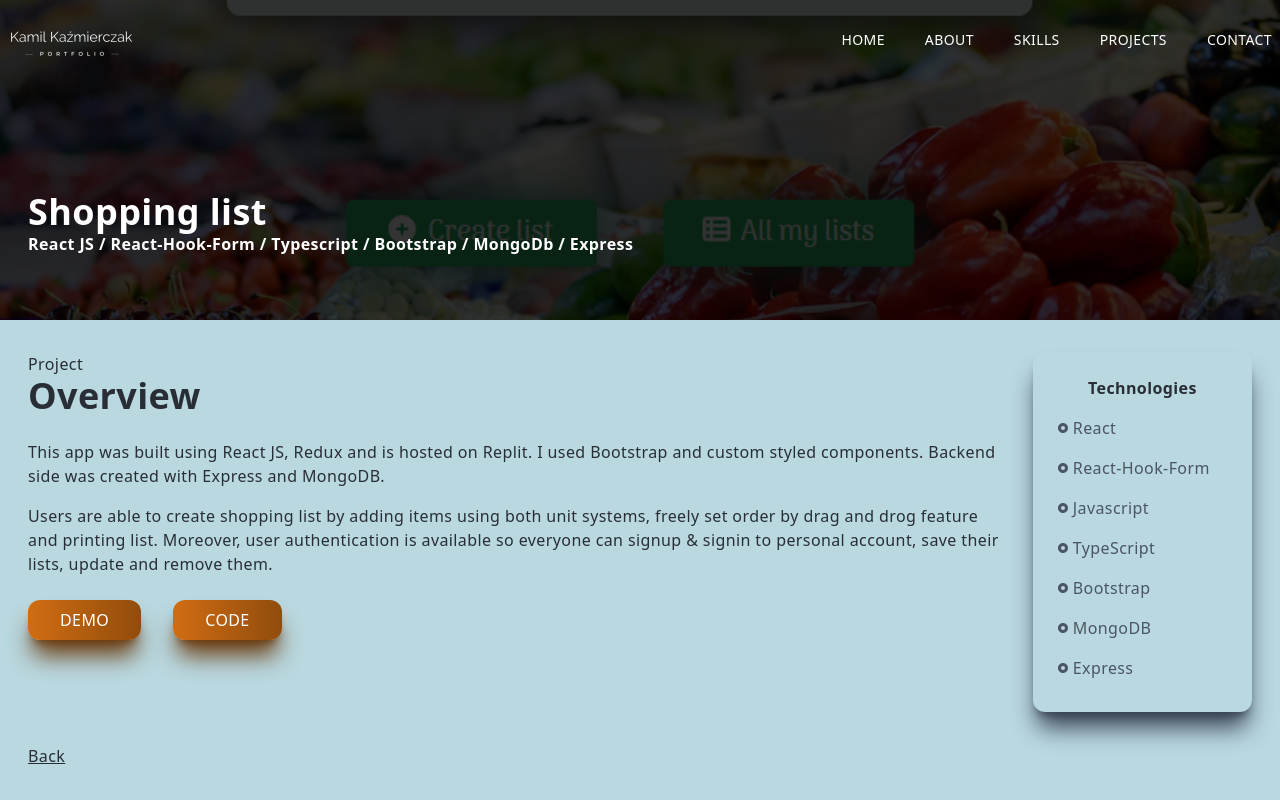
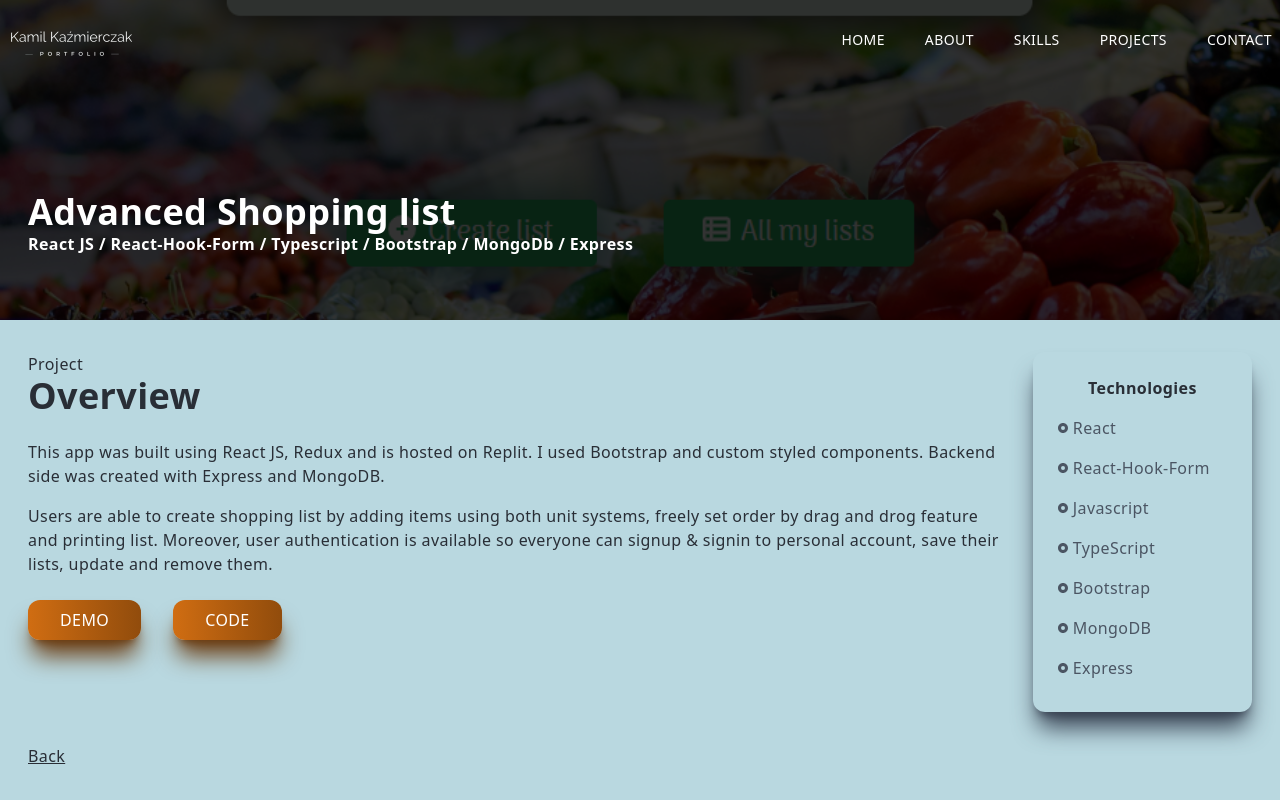
Before and after one commit to kaz4486/portfolio, a Next.js app: page /shopping in a window 1280 px wide. Built offline with nearby package versions, Linux system fonts and the light colour scheme; a web font is replaced by a local one.

Commit message:
Change order and title in Projects section

```diff
--- a/components/Projects.jsx
+++ b/components/Projects.jsx
@@ -21,17 +21,17 @@ const Projects = () => {
         <h2 className='py-4'>What I've Built</h2>
         <div className='grid md:grid-cols-2 gap-8'>
           <ProjectItem
-            title='Shopping List'
+            title='Drums Shop'
+            backgroundImg={drumsShopImage}
+            projectUrl='/drums'
+            technologies='React JS / TypeORM / NestJS / Bootstrap '
+          />
+          <ProjectItem
+            title='Advanced Shopping List'
             backgroundImg={shoppingImage}
             projectUrl='/shopping'
             technologies='React JS / React-Hook-Form / Typescript / Bootstrap / MongoDb /
             Express'
-          />
-          <ProjectItem
-            title='Drums Shop'
-            backgroundImg={drumsShopImage}
-            projectUrl='/drums'
-            technologies='React JS / TypeORM / NestJS / Bootstrap '
           />
           <ProjectItem
             title='Furniture Shop'
--- a/pages/shopping.jsx
+++ b/pages/shopping.jsx
@@ -17,7 +17,7 @@ const shopping = () => {
           alt='/'
         />
         <div className='absolute top-[70%] max-w-[1240px] w-full left-[50%] right-[50%] translate-x-[-50%] translate-y-[-50%] text-white z-10 p-2'>
-          <h2>Shopping list</h2>
+          <h2>Advanced Shopping list</h2>
           <h3>
             React JS / React-Hook-Form / Typescript / Bootstrap / MongoDb /
             Express
```
